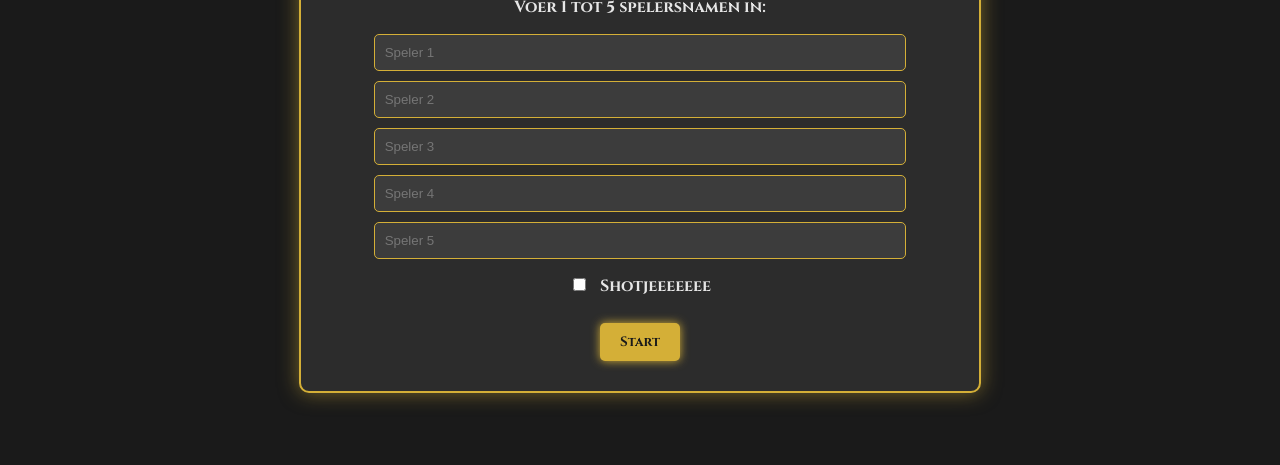
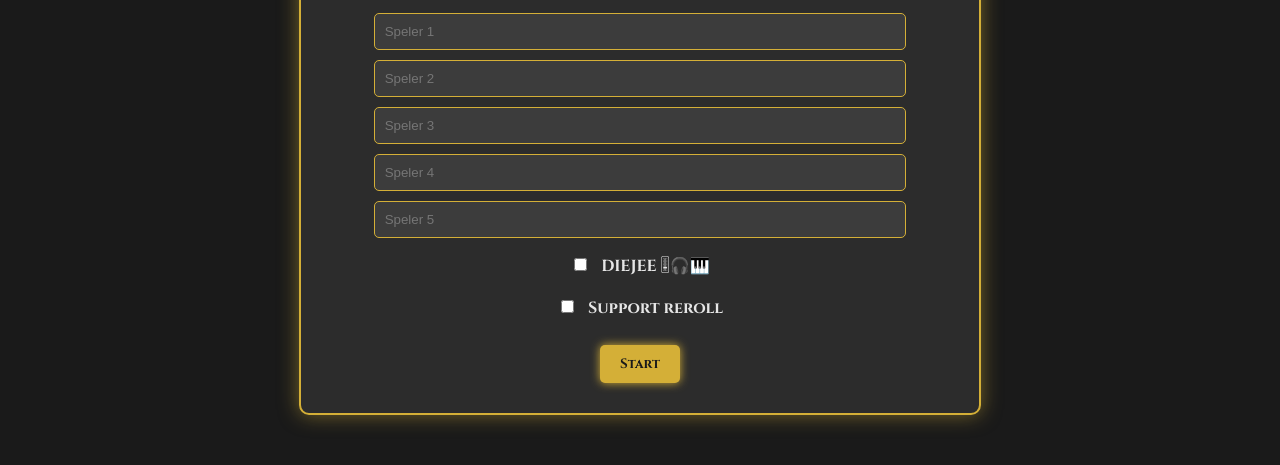
Before and after one commit to Pcquaknl/Leaguebois, a plain HTML site: page index.html in a window 1280 px wide. Shown: the part 319-784 px from the top of the page. Drawn offline with Linux system fonts and the light colour scheme.

Commit message:
index.html

```diff
--- a/index.html
+++ b/index.html
@@ -29,7 +29,8 @@
             <input type="text" id="player3" placeholder="Speler 3">
             <input type="text" id="player4" placeholder="Speler 4">
             <input type="text" id="player5" placeholder="Speler 5">
-            <p><input type="checkbox" id="enable-dj"> Shotjeeeeeee</p>
+            <p><input type="checkbox" id="enable-dj"> DIEJEE 🎚🎧🎹</p>
+            <p><input type="checkbox" id="enable-support-reroll"> Support reroll</p>
             <button id="start-btn">Start</button>
         </div>
 
```
